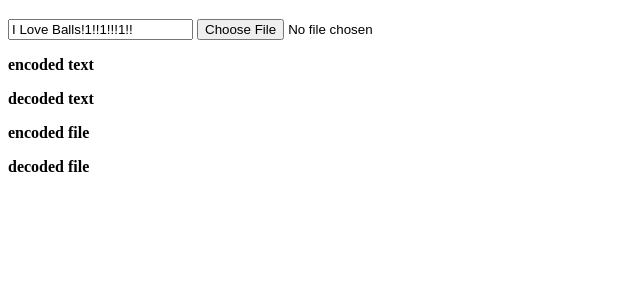
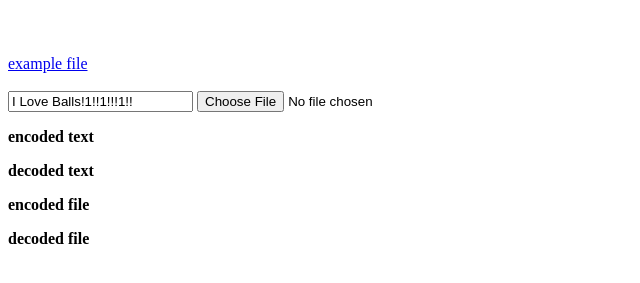
Before and after one commit to mr2meowsYT/mr2meowsYT.github.io, a plain HTML site: page base64.html in a window 1280 px wide. Shown: the part 61-344 px from the top of the page, without its empty margins (0-640 px from the left). Drawn offline with Linux system fonts and the light colour scheme.

Commit message:
add example file to base64

```diff
--- a/base64.html
+++ b/base64.html
@@ -34,7 +34,10 @@
 <body>
 	<header id="header">
 		<h1>base64 decoder</h1>
-		<input type="text" id="userInput" value="I Love Balls!1!!1!!!1!!"></input>
+		<br> </br>
+		<a href=https://github.com/mr2meowsYT/mr2meowsYT.github.io/raw/main/fortnite.mp3>example file</a>
+		<br> </br>
+		<input type="text" id="userInput" value="I Love Balls!1!!1!!!1!!"></input><a> </a>
 		<input type="file" id="fileinput"></input>
 	</header>
 	<main>
```
